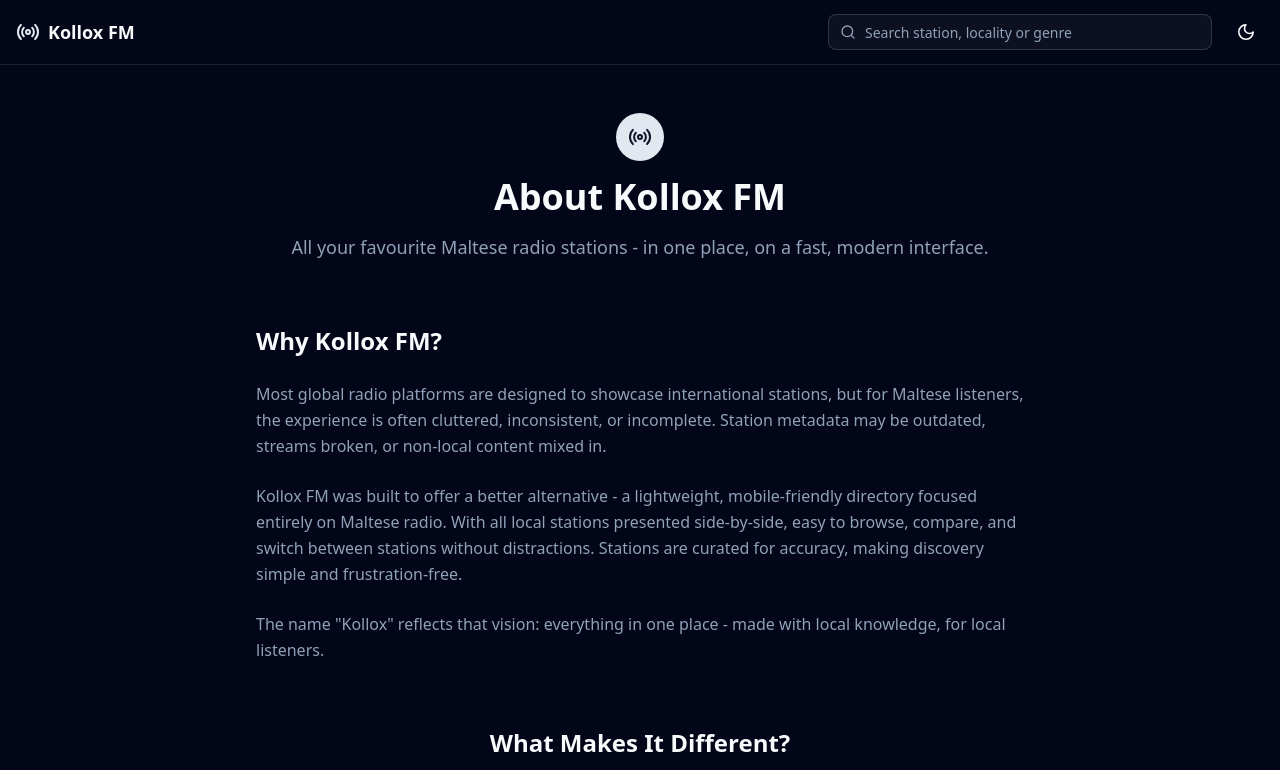
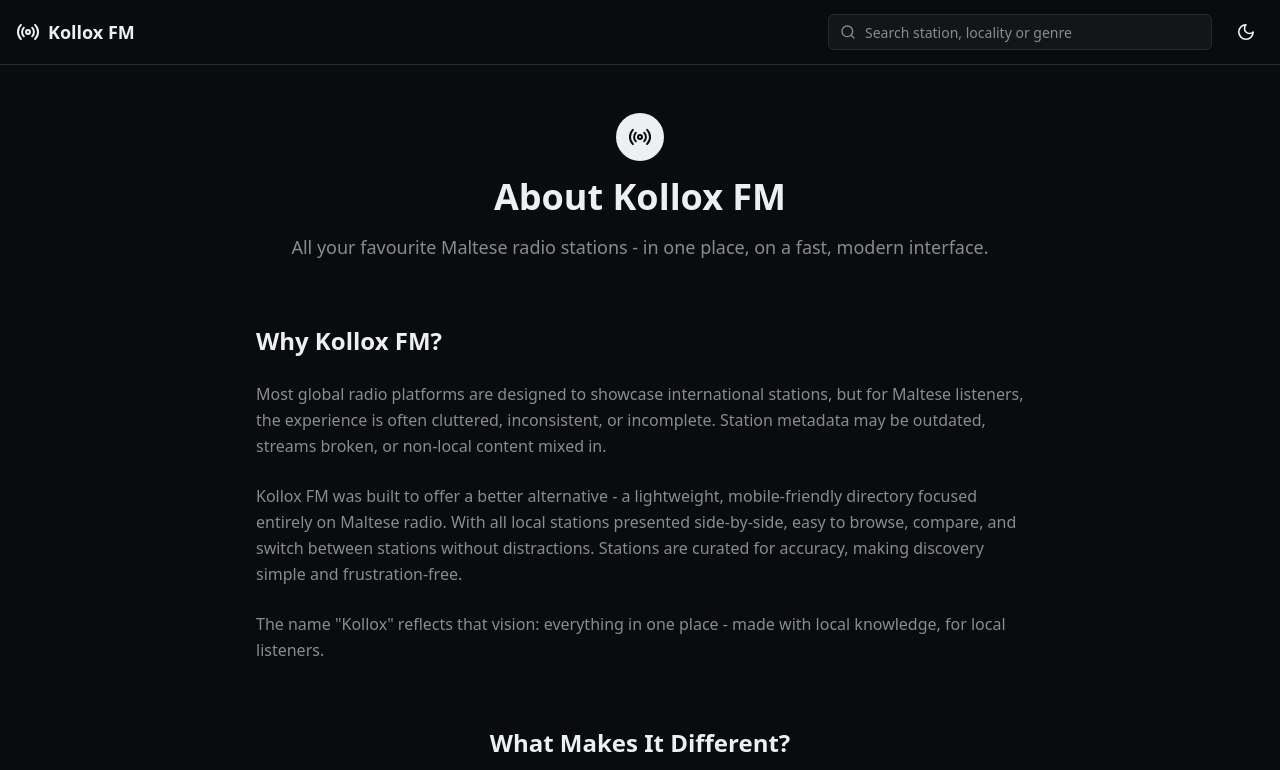
Before and after one commit to nathan-abela/kollox-fm, a Next.js app: page /about in a window 1280 px wide. Shown: the top 770 px of the page. Built offline with nearby package versions, Linux system fonts and the light colour scheme.

Commit message:
feat: update default palette with true-neutral cool greys

```diff
--- a/src/app/globals.css
+++ b/src/app/globals.css
@@ -45,26 +45,42 @@
 	--radius-xl: calc(var(--radius) + 4px);
 }
 
+/*
+ * Palette: near-neutral cool greys with no brand hue.
+ *
+ * The station grid is a wall of third-party logos, so the chrome stays
+ * monochrome and lets that artwork carry the colour. `--primary` is the
+ * foreground colour, which means saturation on screen is reserved for
+ * meaning: the playing state, the destructive action, the favourite
+ * heart, live metadata.
+ *
+ * Chroma is kept far lower than the shadcn default (0.004-0.012 rather
+ * than ~0.042) so the greys read as true neutrals rather than blue-grey.
+ * `--accent` is the neutral hover surface shadcn components expect.
+ *
+ * Radius 0.5rem -> 8px controls (`rounded-lg`) and 12px tiles
+ * (`rounded-xl`).
+ */
 :root {
-	--radius: 0.625rem;
-	--background: oklch(1 0 0);
-	--foreground: oklch(0.129 0.042 264.695);
+	--radius: 0.5rem;
+	--background: oklch(0.98 0.003 265);
+	--foreground: oklch(0.203 0.01 265);
 	--card: oklch(1 0 0);
-	--card-foreground: oklch(0.129 0.042 264.695);
+	--card-foreground: oklch(0.203 0.01 265);
 	--popover: oklch(1 0 0);
-	--popover-foreground: oklch(0.129 0.042 264.695);
-	--primary: oklch(0.208 0.042 265.755);
-	--primary-foreground: oklch(0.984 0.003 247.858);
-	--secondary: oklch(0.968 0.007 247.896);
-	--secondary-foreground: oklch(0.208 0.042 265.755);
-	--muted: oklch(0.968 0.007 247.896);
-	--muted-foreground: oklch(0.554 0.046 257.417);
-	--accent: oklch(0.968 0.007 247.896);
-	--accent-foreground: oklch(0.208 0.042 265.755);
+	--popover-foreground: oklch(0.203 0.01 265);
+	--primary: oklch(0.203 0.01 265);
+	--primary-foreground: oklch(1 0 0);
+	--secondary: oklch(0.955 0.006 265);
+	--secondary-foreground: oklch(0.203 0.01 265);
+	--muted: oklch(0.955 0.006 265);
+	--muted-foreground: oklch(0.518 0.012 265);
+	--accent: oklch(0.92 0.008 265);
+	--accent-foreground: oklch(0.203 0.01 265);
 	--destructive: oklch(0.577 0.245 27.325);
-	--border: oklch(0.929 0.013 255.508);
-	--input: oklch(0.929 0.013 255.508);
-	--ring: oklch(0.704 0.04 256.788);
+	--border: oklch(0.905 0.008 265);
+	--input: oklch(0.905 0.008 265);
+	--ring: oklch(0.518 0.012 265);
 	--chart-1: oklch(0.646 0.222 41.116);
 	--chart-2: oklch(0.6 0.118 184.704);
 	--chart-3: oklch(0.398 0.07 227.392);
@@ -88,24 +104,24 @@
 }
 
 .dark {
-	--background: oklch(0.129 0.042 264.695);
-	--foreground: oklch(0.984 0.003 247.858);
-	--card: oklch(0.208 0.042 265.755);
-	--card-foreground: oklch(0.984 0.003 247.858);
-	--popover: oklch(0.208 0.042 265.755);
-	--popover-foreground: oklch(0.984 0.003 247.858);
-	--primary: oklch(0.929 0.013 255.508);
-	--primary-foreground: oklch(0.208 0.042 265.755);
-	--secondary: oklch(0.279 0.041 260.031);
-	--secondary-foreground: oklch(0.984 0.003 247.858);
-	--muted: oklch(0.279 0.041 260.031);
-	--muted-foreground: oklch(0.704 0.04 256.788);
-	--accent: oklch(0.279 0.041 260.031);
-	--accent-foreground: oklch(0.984 0.003 247.858);
-	--destructive: oklch(0.704 0.191 22.216);
-	--border: oklch(1 0 0 / 10%);
-	--input: oklch(1 0 0 / 15%);
-	--ring: oklch(0.551 0.027 264.364);
+	--background: oklch(0.15 0.004 265);
+	--foreground: oklch(0.953 0.005 265);
+	--card: oklch(0.196 0.006 265);
+	--card-foreground: oklch(0.953 0.005 265);
+	--popover: oklch(0.196 0.006 265);
+	--popover-foreground: oklch(0.953 0.005 265);
+	--primary: oklch(0.953 0.005 265);
+	--primary-foreground: oklch(0.15 0.004 265);
+	--secondary: oklch(0.232 0.008 265);
+	--secondary-foreground: oklch(0.953 0.005 265);
+	--muted: oklch(0.232 0.008 265);
+	--muted-foreground: oklch(0.637 0.008 265);
+	--accent: oklch(0.27 0.01 265);
+	--accent-foreground: oklch(0.953 0.005 265);
+	--destructive: oklch(0.637 0.21 28.542);
+	--border: oklch(0.29 0.011 265);
+	--input: oklch(0.29 0.011 265);
+	--ring: oklch(0.637 0.008 265);
 	--chart-1: oklch(0.488 0.243 264.376);
 	--chart-2: oklch(0.696 0.17 162.48);
 	--chart-3: oklch(0.769 0.188 70.08);
```
